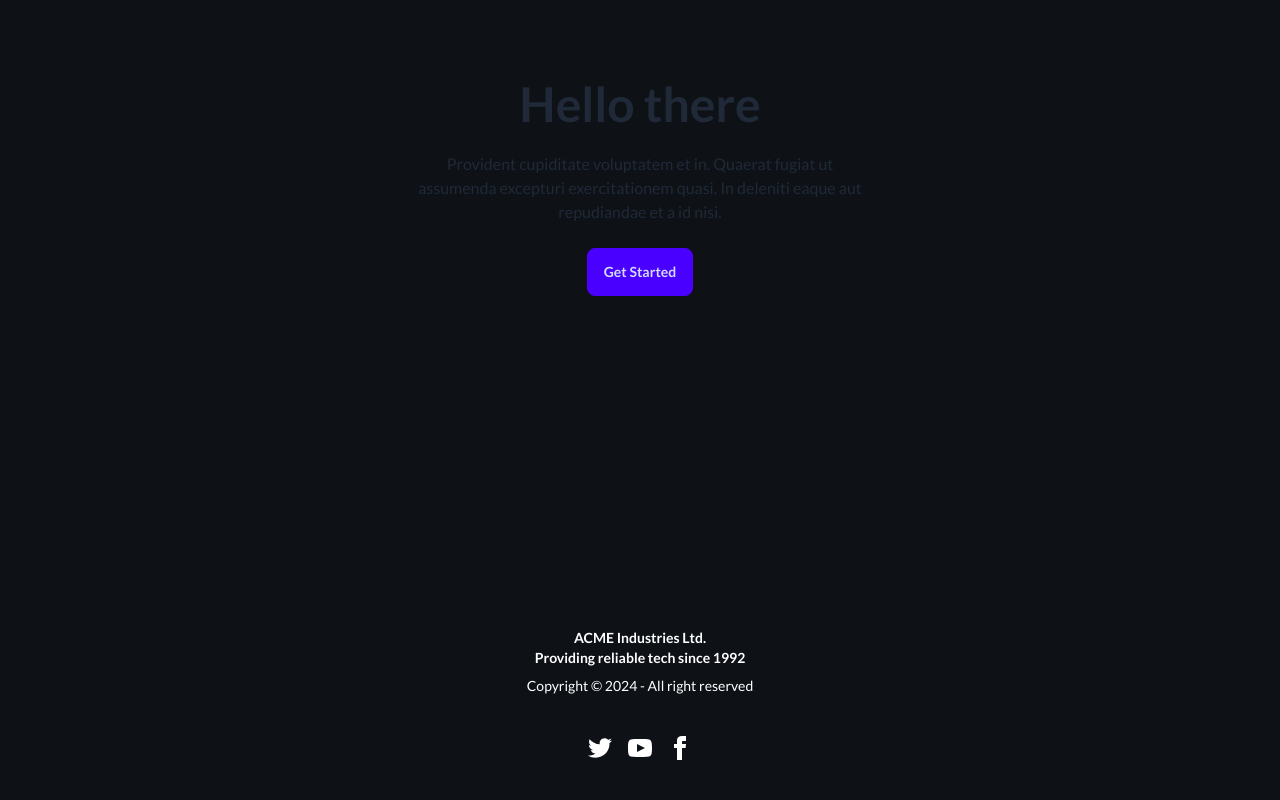
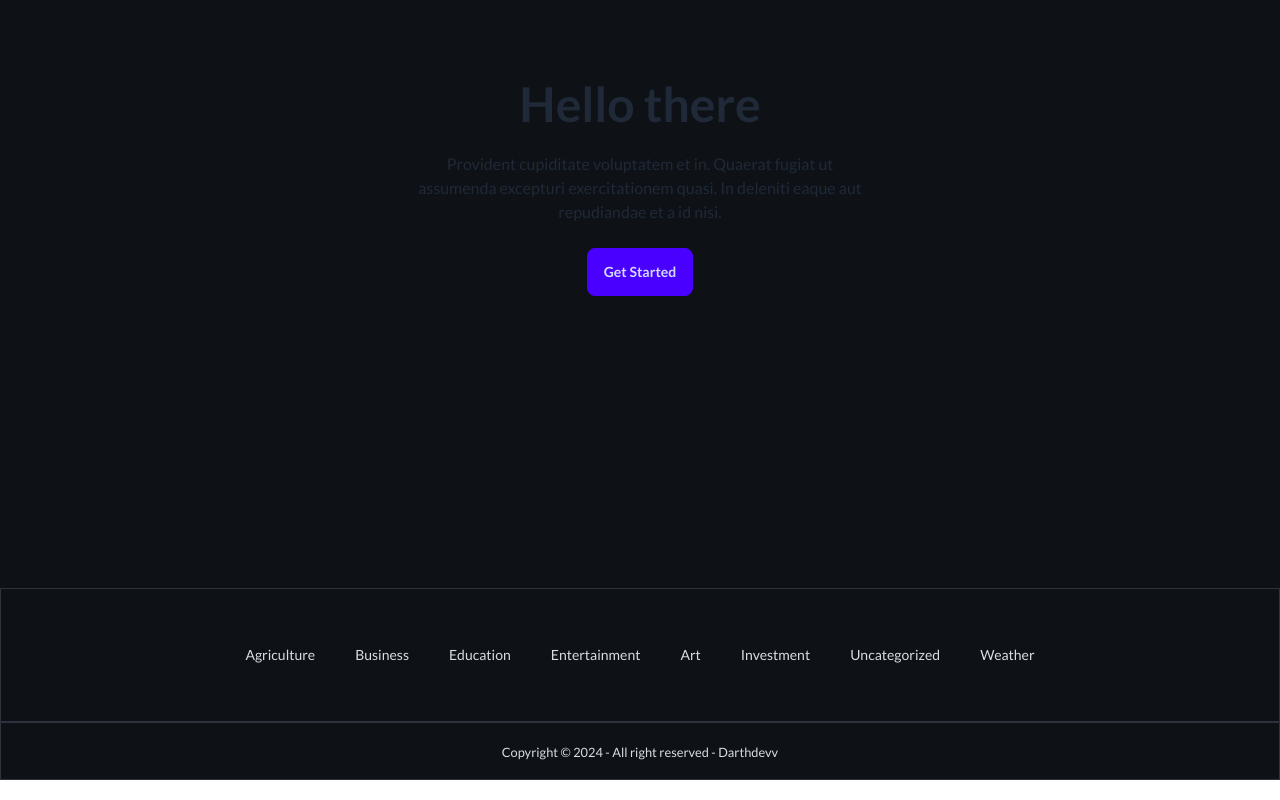
Before and after one commit to Darthdevv/Blog-App, a React (Vite) app in the folder frontend/: page / in a window 1280 px wide. Shown: the part 282-1082 px from the top of the page. Built offline with nearby package versions, Linux system fonts and the light colour scheme.

Commit message:
🪻 style: Error page styled

```diff
--- /dev/null
+++ b/frontend/src/components/Button/BackHome.jsx
@@ -0,0 +1,18 @@
+import { Link } from "react-router-dom"
+import { MdKeyboardBackspace } from "react-icons/md";
+
+const BackHome = () => {
+  return (
+    <Link
+      to={"/"}
+      className="btn btn-ghost border border-[#2D323C] bg-transparent"
+    >
+      <button className=" flex items-center justify-center py-2 px-5">
+        <MdKeyboardBackspace size={20} className="mr-3" />
+        Go Back Home
+      </button>
+    </Link>
+  );
+}
+
+export default BackHome
--- a/frontend/src/components/Footer/Footer.jsx
+++ b/frontend/src/components/Footer/Footer.jsx
@@ -1,55 +1,42 @@
-
+import { Link } from "react-router-dom";
 
 const Footer = () => {
   return (
-    <div>
-      <footer className="footer footer-center p-10 bg-[#0E1217] text-white">
-        <aside>
-          <p className="font-bold">
-            ACME Industries Ltd. <br />
-            Providing reliable tech since 1992
-          </p>
-          <p>Copyright © 2024 - All right reserved</p>
-        </aside>
-        <nav>
-          <div className="grid grid-flow-col gap-4">
-            <a>
-              <svg
-                xmlns="http://www.w3.org/2000/svg"
-                width="24"
-                height="24"
-                viewBox="0 0 24 24"
-                className="fill-current"
-              >
-                <path d="M24 4.557c-.883.392-1.832.656-2.828.775 1.017-.609 1.798-1.574 2.165-2.724-.951.564-2.005.974-3.127 1.195-.897-.957-2.178-1.555-3.594-1.555-3.179 0-5.515 2.966-4.797 6.045-4.091-.205-7.719-2.165-10.148-5.144-1.29 2.213-.669 5.108 1.523 6.574-.806-.026-1.566-.247-2.229-.616-.054 2.281 1.581 4.415 3.949 4.89-.693.188-1.452.232-2.224.084.626 1.956 2.444 3.379 4.6 3.419-2.07 1.623-4.678 2.348-7.29 2.04 2.179 1.397 4.768 2.212 7.548 2.212 9.142 0 14.307-7.721 13.995-14.646.962-.695 1.797-1.562 2.457-2.549z"></path>
-              </svg>
-            </a>
-            <a>
-              <svg
-                xmlns="http://www.w3.org/2000/svg"
-                width="24"
-                height="24"
-                viewBox="0 0 24 24"
-                className="fill-current"
-              >
-                <path d="M19.615 3.184c-3.604-.246-11.631-.245-15.23 0-3.897.266-4.356 2.62-4.385 8.816.029 6.185.484 8.549 4.385 8.816 3.6.245 11.626.246 15.23 0 3.897-.266 4.356-2.62 4.385-8.816-.029-6.185-.484-8.549-4.385-8.816zm-10.615 12.816v-8l8 3.993-8 4.007z"></path>
-              </svg>
-            </a>
-            <a>
-              <svg
-                xmlns="http://www.w3.org/2000/svg"
-                width="24"
-                height="24"
-                viewBox="0 0 24 24"
-                className="fill-current"
-              >
-                <path d="M9 8h-3v4h3v12h5v-12h3.642l.358-4h-4v-1.667c0-.955.192-1.333 1.115-1.333h2.885v-5h-3.808c-3.596 0-5.192 1.583-5.192 4.615v3.385z"></path>
-              </svg>
-            </a>
-          </div>
-        </nav>
+    <footer>
+      <footer className="footer footer-center p-10 bg-[#0E1217] border border-[#2D323C] text-neutral-content">
+        <ul className="menu menu-horizontal px-1">
+          <li>
+            <Link to={"/posts/categories/Agriculture"}>Agriculture</Link>
+          </li>
+          <li>
+            <Link to={"/posts/categories/Business"}>Business</Link>
+          </li>
+          <li>
+            <Link to={"/posts/categories/Education"}>Education</Link>
+          </li>
+          <li>
+            <Link to={"/posts/categories/Entertainment"}>Entertainment</Link>
+          </li>
+          <li>
+            <Link to={"/posts/categories/Art"}>Art</Link>
+          </li>
+          <li>
+            <Link to={"/posts/categories/Investment"}>Investment</Link>
+          </li>
+          <li>
+            <Link to={"/posts/categories/Uncategorized"}>Uncategorized</Link>
+          </li>
+          <li>
+            <Link to={"/posts/categories/Weather"}>Weather</Link>
+          </li>
+        </ul>
       </footer>
-    </div>
+      <footer className="footer-center items-center p-4 bg-[#0E1217] text-neutral-content border border-[#2D323C]">
+        <div className="items-center">
+          <small>Copyright © 2024 - All right reserved - Darthdevv</small>
+        </div>
+      </footer>
+    </footer>
   );
 }
 
--- a/frontend/src/pages/error/Error.jsx
+++ b/frontend/src/pages/error/Error.jsx
@@ -1,10 +1,13 @@
-
+import BackHome from "../../components/Button/BackHome";
 
 const Error = () => {
   return (
-    <div className="hero min-h-screen bg-[#0E1217]">
-      <div className="hero-content text-center">
-        <div className="max-w-md">
+    <div className="w-full relative flex items-center justify-center min-h-screen bg-[#0E1217] ">
+      <div className="absolute top-5 left-5">
+        <BackHome />
+      </div>
+      <div className="max-w-fit mx-auto text-center">
+        <div className="max-w-fit">
           <button className="">
             <svg
               xmlns="http://www.w3.org/2000/svg"
```
